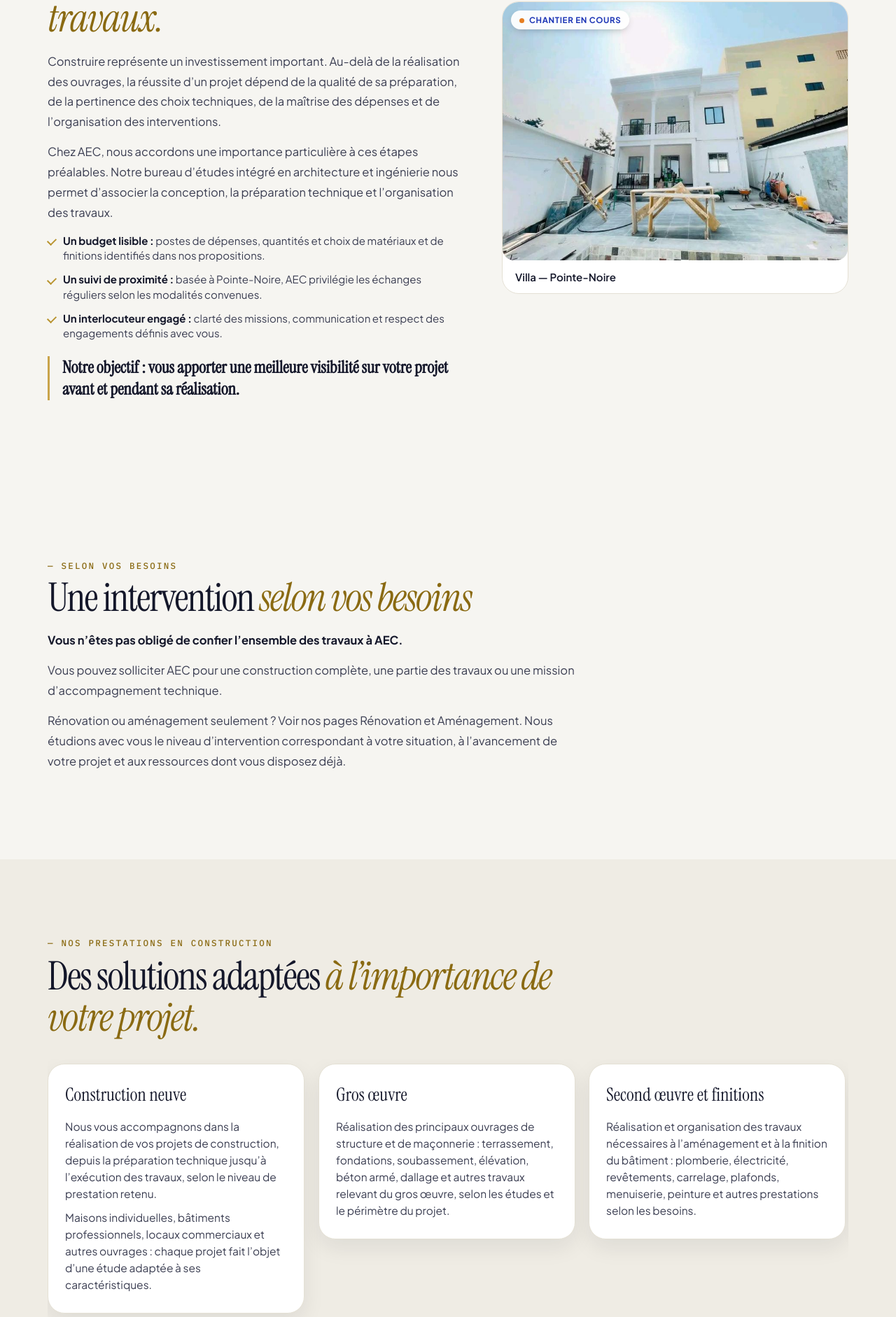
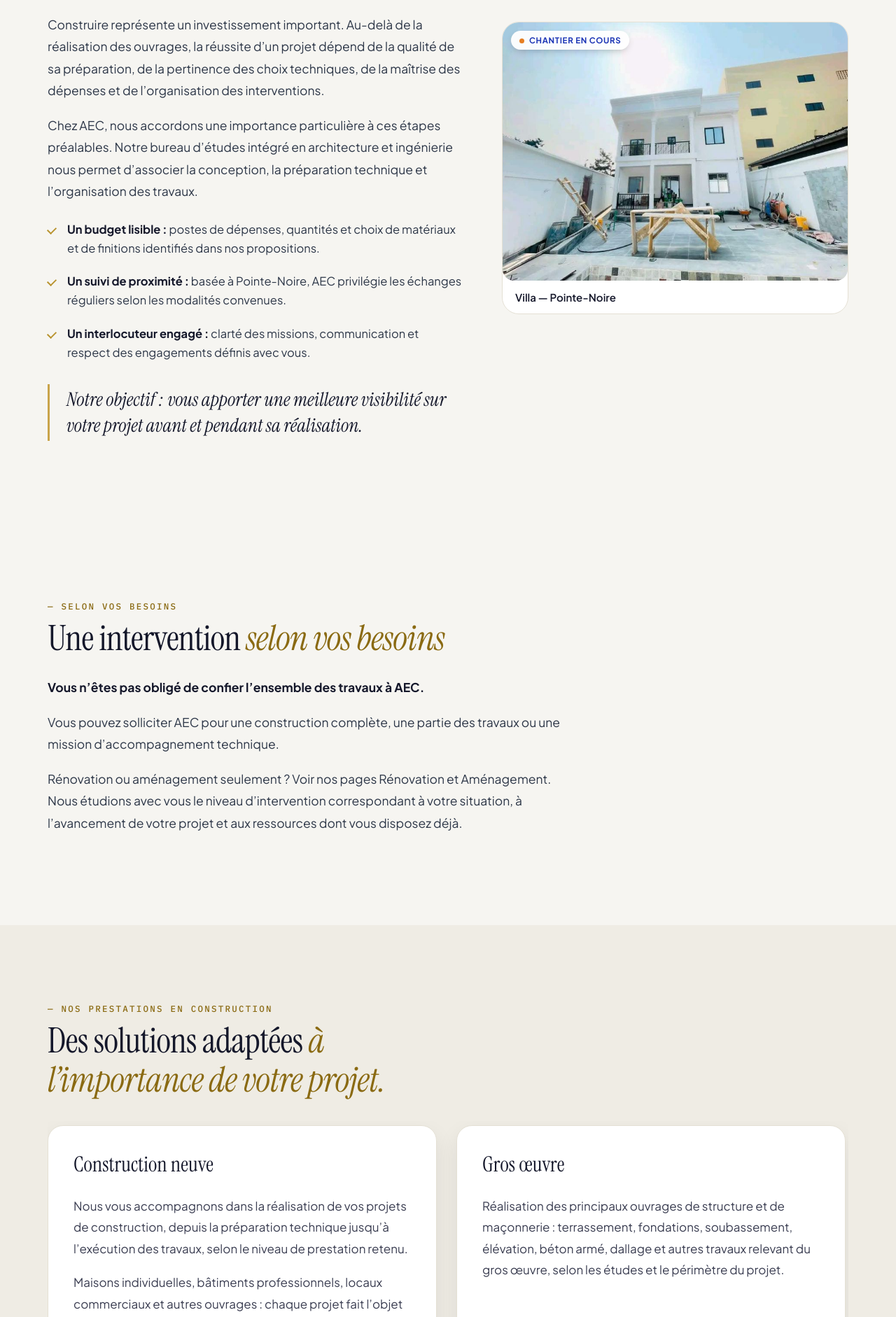
Before and after one commit to armelquincy12-coder/aec-site-vitrine, a plain HTML site: page construction.html in a window 1280 px wide. Shown: the part 918-2800 px from the top of the page at 70% size. Drawn offline with Linux system fonts and the light colour scheme.

Commit message:
Typographie/espacement pages services, prestations construction aérées (2 par vue), accueil Pour qui : présentation à gauche, cartes larges texte en haut photo en bas
Co-Authored-By: Claude Sonnet 5.5 <noreply@anthropic.com>
Claude-Session: https://claude.ai/code/session_01X2o7Q83VohmQ4pawmCDbAe

```diff
--- a/theme-nuit-or.css
+++ b/theme-nuit-or.css
@@ -596,3 +596,36 @@ body.svc .ar-prest,.ar-prest{background:radial-gradient(800px 420px at 90% -10%,
   .ar-slider .ar-fiche{height:auto}
 }
 @media(min-width:900px){.cn-offers.ar-offers{grid-template-columns:repeat(2,1fr)}}
+
+/* ===== Retouches typographie / espacement (pages services) ===== */
+body.svc .section h2{font-size:clamp(32px,3.9vw,50px);line-height:1.12;letter-spacing:-.012em;text-wrap:balance}
+body.svc-a .ap-vision h2{margin:10px 0 26px}
+body.svc-a .ap-vision p{font-size:17.5px;line-height:1.8;font-weight:400;color:#2D3748;margin:0 0 18px}
+body.svc-a .ap-vision .tf-list{gap:14px;margin:24px 0 10px}
+body.svc-a .ap-vision .tf-list li{font-size:16.5px;line-height:1.65;padding-left:28px;color:#2D3748}
+body.svc-a .ap-vision .tf-list li::before{top:.62em}
+body.svc-a .ap-vision .tf-list li strong{color:#14172A;font-weight:700}
+body.svc-a .ap-quote,body.svc-a .section p.ap-quote{font-family:'Instrument Serif',Georgia,serif;font-weight:400!important;font-style:italic;font-size:27px!important;line-height:1.35;margin:32px 0 0!important;padding:4px 0 4px 24px;border-left:3px solid #C9A44A}
+
+/* Prestations construction : cartes plus aérées, 2 par vue */
+body.svc #prestations .en-slider .sp-slide{flex:0 0 calc((100% - 28px)/2)}
+body.svc #prestations .en-slider .sp-track{gap:28px}
+body.svc #prestations .cn-offer{padding:38px 36px 36px;gap:18px;border-radius:22px}
+body.svc #prestations .cn-offer h3{font-size:30px;line-height:1.15}
+body.svc #prestations .cn-offer p{font-size:17px;line-height:1.8;font-weight:400;color:#2D3748}
+@media(max-width:1000px){body.svc #prestations .en-slider .sp-slide{flex:0 0 calc((100% - 20px)/1.15)}}
+@media(max-width:700px){body.svc #prestations .cn-offer{padding:28px 24px}body.svc #prestations .cn-offer h3{font-size:26px}body.svc #prestations .cn-offer p{font-size:16.5px}}
+
+/* Accueil « Pour qui ? » : présentation à gauche, cartes larges à droite, texte en haut / photo en bas */
+body.home #profils .sp-grid-cards{grid-template-columns:minmax(0,3fr) minmax(0,9fr);gap:56px;align-items:start}
+body.home #profils .sp-text{order:1}
+body.home #profils .sp-cards{order:2;gap:24px}
+body.home #profils .sp-card-body{order:1;padding:32px 30px 26px;gap:16px}
+body.home #profils .sp-card img{order:2;height:240px;margin-top:0}
+body.home #profils .sp-card h3{font-size:32px;line-height:1.1;letter-spacing:-.01em}
+body.home #profils .sp-card p{font-size:16.5px;line-height:1.75;color:#D5D9F3}
+body.home #profils .sp-more{font-size:15px;padding-top:10px}
+@media(max-width:1024px){body.home #profils .sp-grid-cards{grid-template-columns:1fr}body.home #profils .sp-cards-3{grid-template-columns:1fr}}
+@media(max-width:700px){body.home #profils .sp-card img{height:200px}body.home #profils .sp-card h3{font-size:28px}}
+body.svc #prestations .cn-offer{height:auto;align-self:stretch}
+body.home #profils .sp-title{font-size:clamp(34px,3.3vw,46px);line-height:1.1}
```
